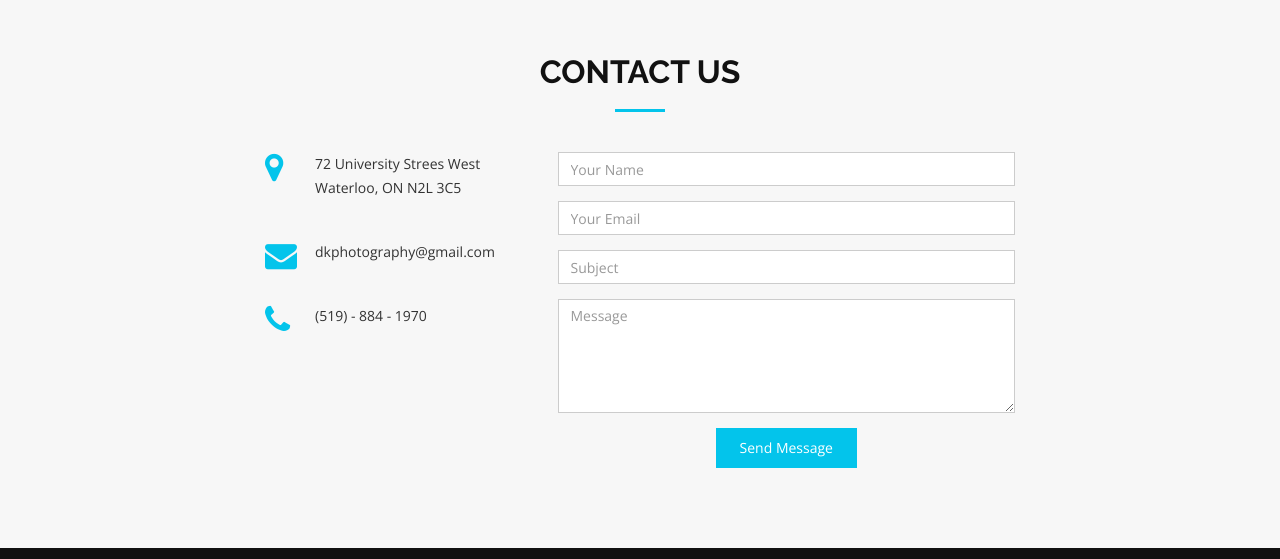
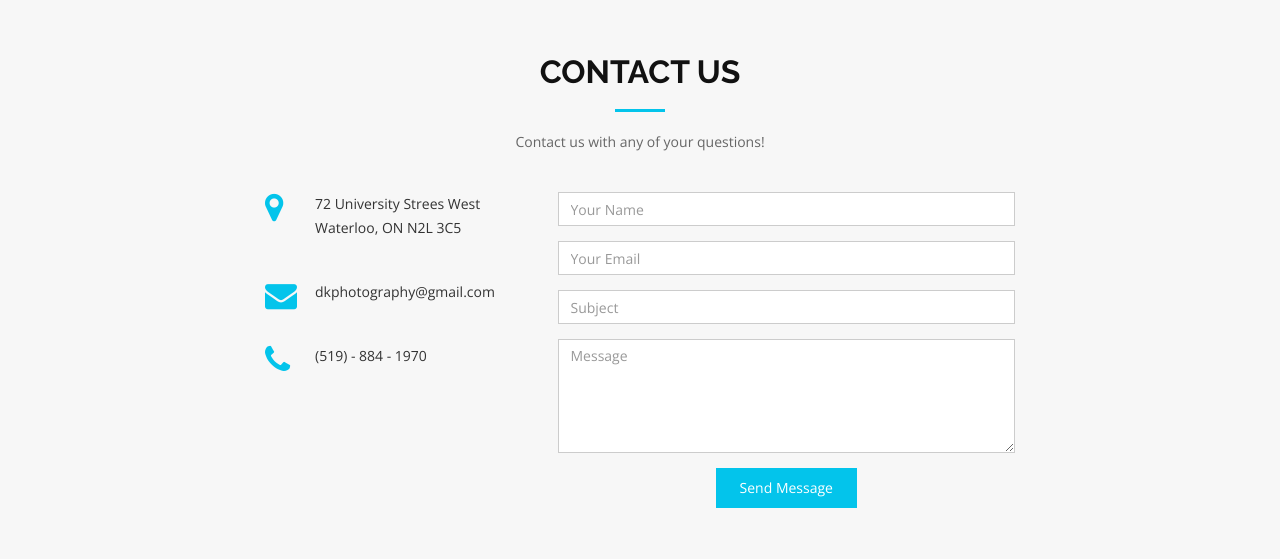
Before and after one commit to prayritkhanna/DK-photography, a website: page index.html in a window 1280 px wide. Shown: the part 4771-5330 px from the top of the page. Drawn offline with nearby package versions, Linux system fonts and the light colour scheme.

Commit message:
Update index.html

```diff
--- a/index.html
+++ b/index.html
@@ -379,7 +379,7 @@
         <div class="col-md-12">
           <h3 class="section-title">Contact Us</h3>
           <div class="section-title-divider"></div>
-          <p class="section-description"></p>
+          <p class="section-description">Contact us with any of your questions!</p>
         </div>
       </div>
 
```
